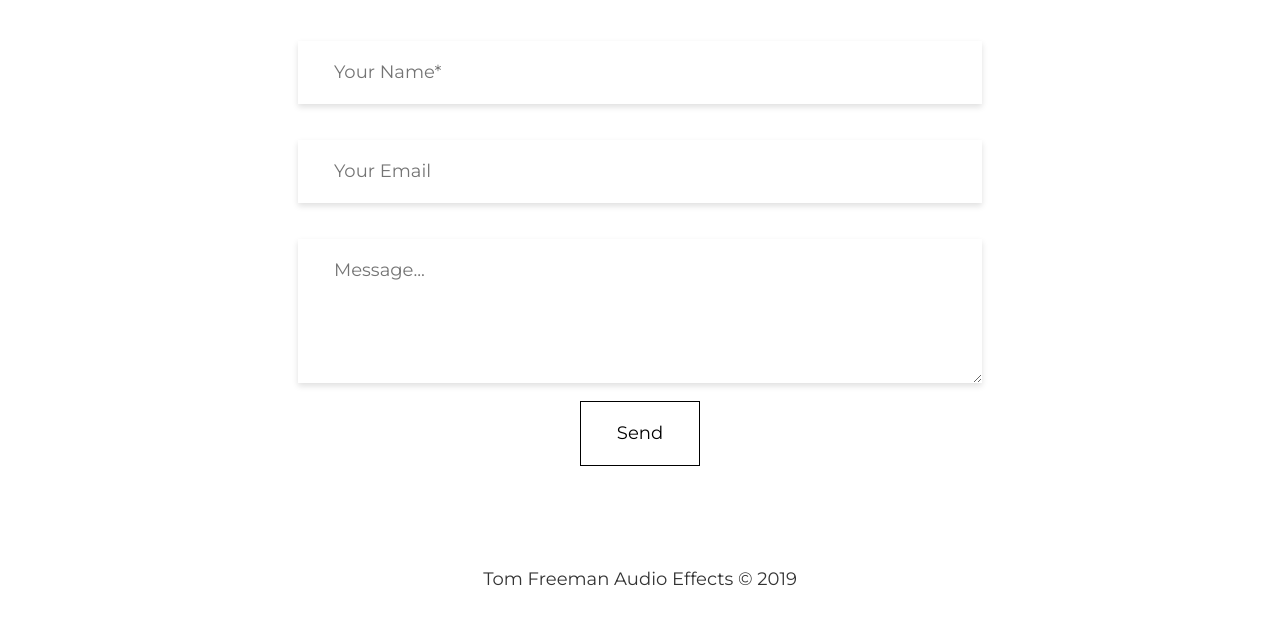
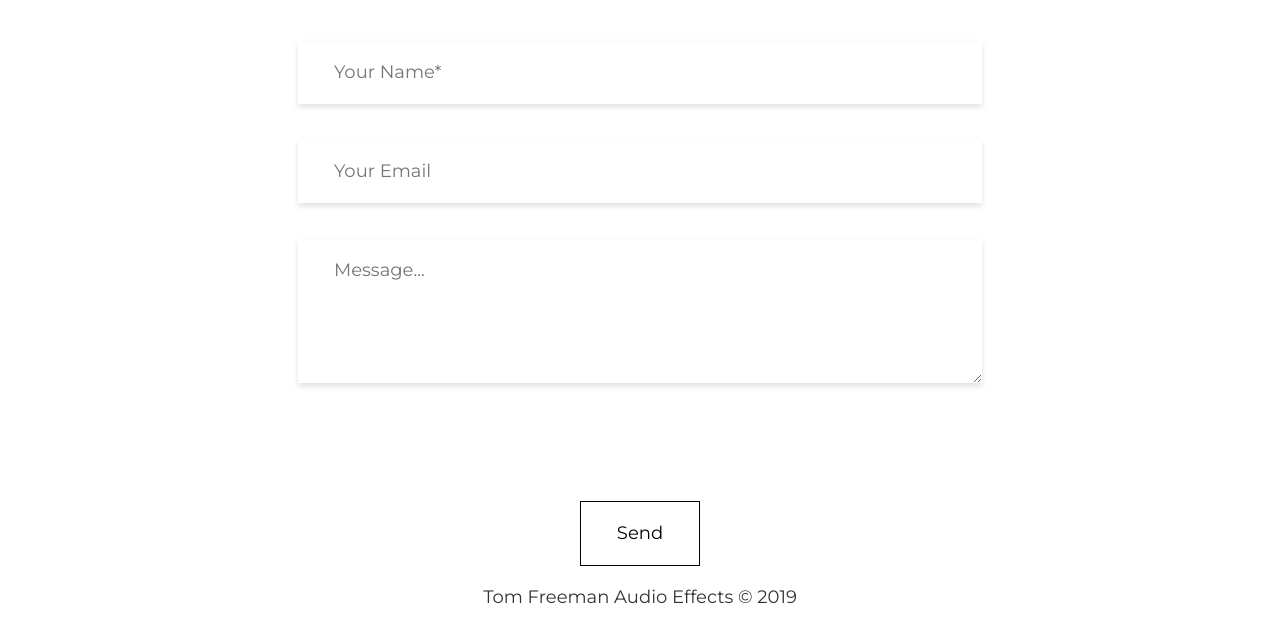
Before and after one commit to ordomigato/TFA-Gatsby, a Gatsby site: page /contact in a window 1280 px wide. Shown: the part 163-804 px from the top of the page. Built offline with nearby package versions, Linux system fonts and the light colour scheme; Gatsby itself is replaced by a stand-in of ours.

Commit message:
Fix recaptcha

```diff
--- a/src/pages/contact.js
+++ b/src/pages/contact.js
@@ -21,7 +21,7 @@
                         <input className="input-field" type="email" name="email" placeholder="Your Email" />
                     </div>
                     <textarea className="input-field" rows="4" name="message" placeholder="Message..."></textarea>
-                    <div data-netlify-recaptcha="true"></div>
+                    <div data-netlify-recaptcha="true" class="recaptcha"></div>
                     <CoolButton
                         text="Send"
                         type="submit"
--- a/src/pages/contact.scss
+++ b/src/pages/contact.scss
@@ -29,4 +29,7 @@
         resize: vertical;
         min-height: 63px;
     }
+    .recaptcha {
+        height: 100px;
+    }
 }
```
